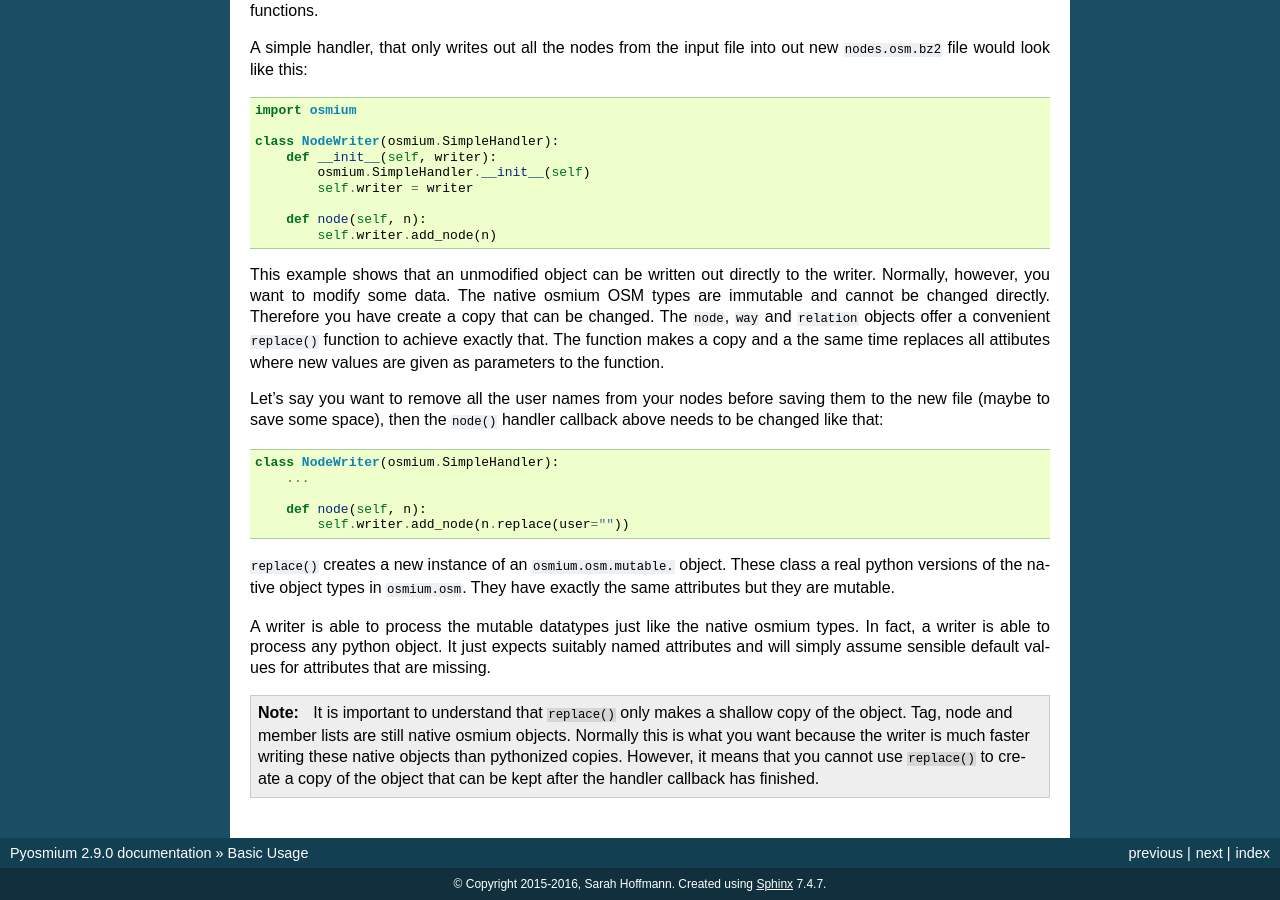
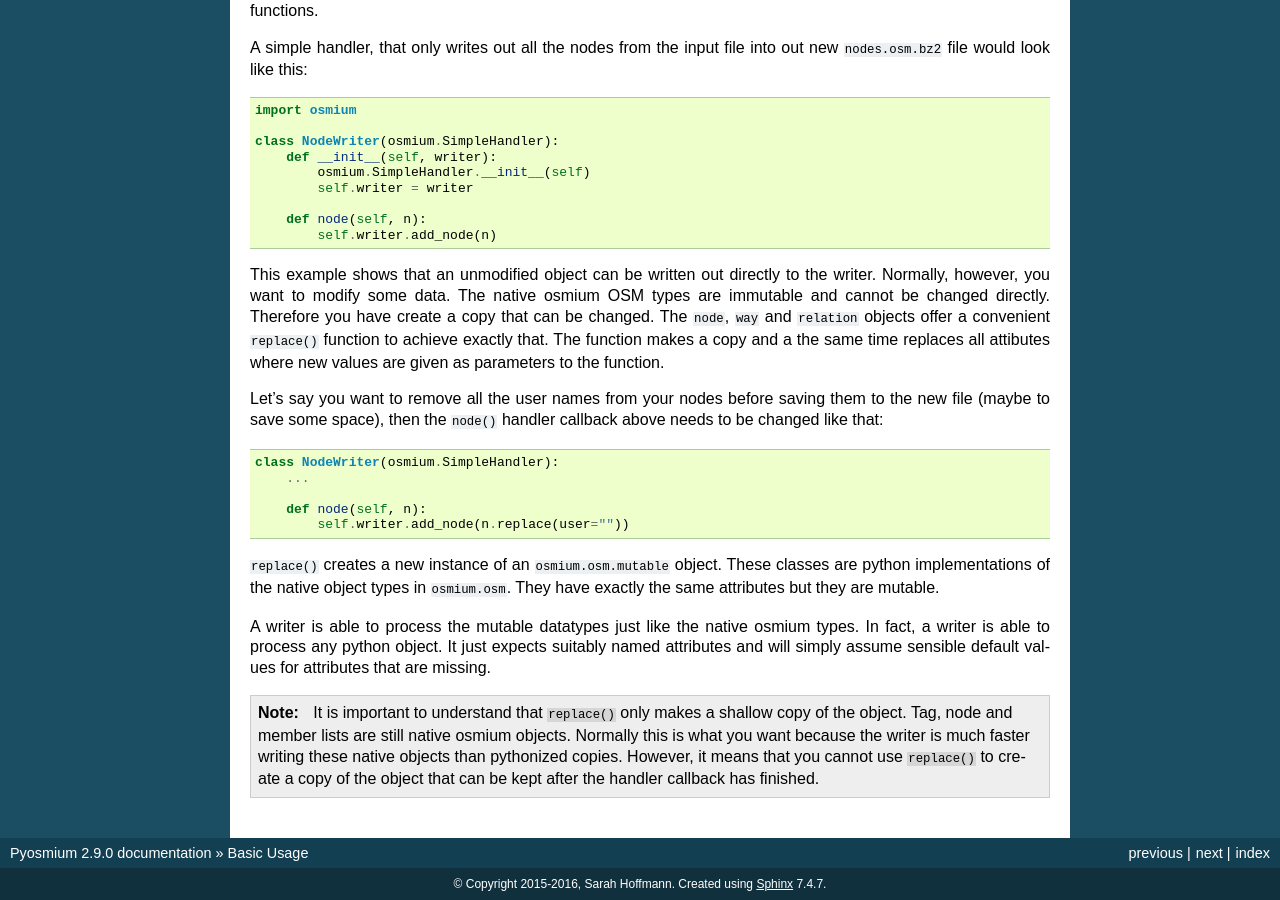
Before and after one commit to osmcode/pyosmium, a Sphinx documentation site: the page built from doc/intro.rst, in a window 1280 px wide and 900 px high, scrolled down 2618 px. Built offline with Sphinx 7.4.7, drawn with Linux system fonts in a browser that asks for light colours.

Commit message:
doc: fix grammar errors in introduction

```diff
--- a/doc/intro.rst
+++ b/doc/intro.rst
@@ -199,9 +199,9 @@ needs to be changed like that::
         def node(self, n):
             self.writer.add_node(n.replace(user=""))
 
-``replace()`` creates a new instance of an ``osmium.osm.mutable.`` object. These
-class a real python versions of the native object types in ``osmium.osm``. They
-have exactly the same attributes but they are mutable.
+``replace()`` creates a new instance of an ``osmium.osm.mutable`` object. These
+classes are python implementations of the native object types in ``osmium.osm``.
+They have exactly the same attributes but they are mutable.
 
 A writer is able to process the mutable datatypes just like the native osmium
 types. In fact, a writer is able to process any python object. It just expects
```
